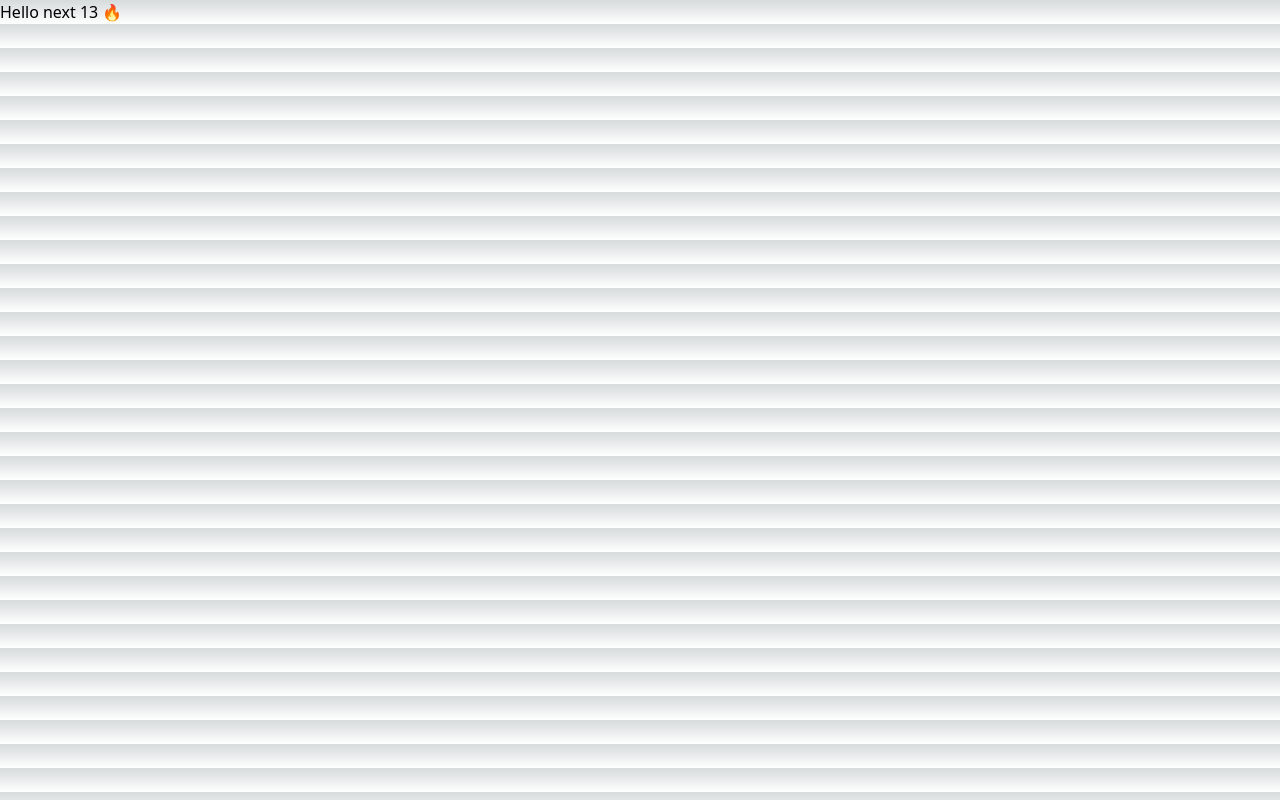
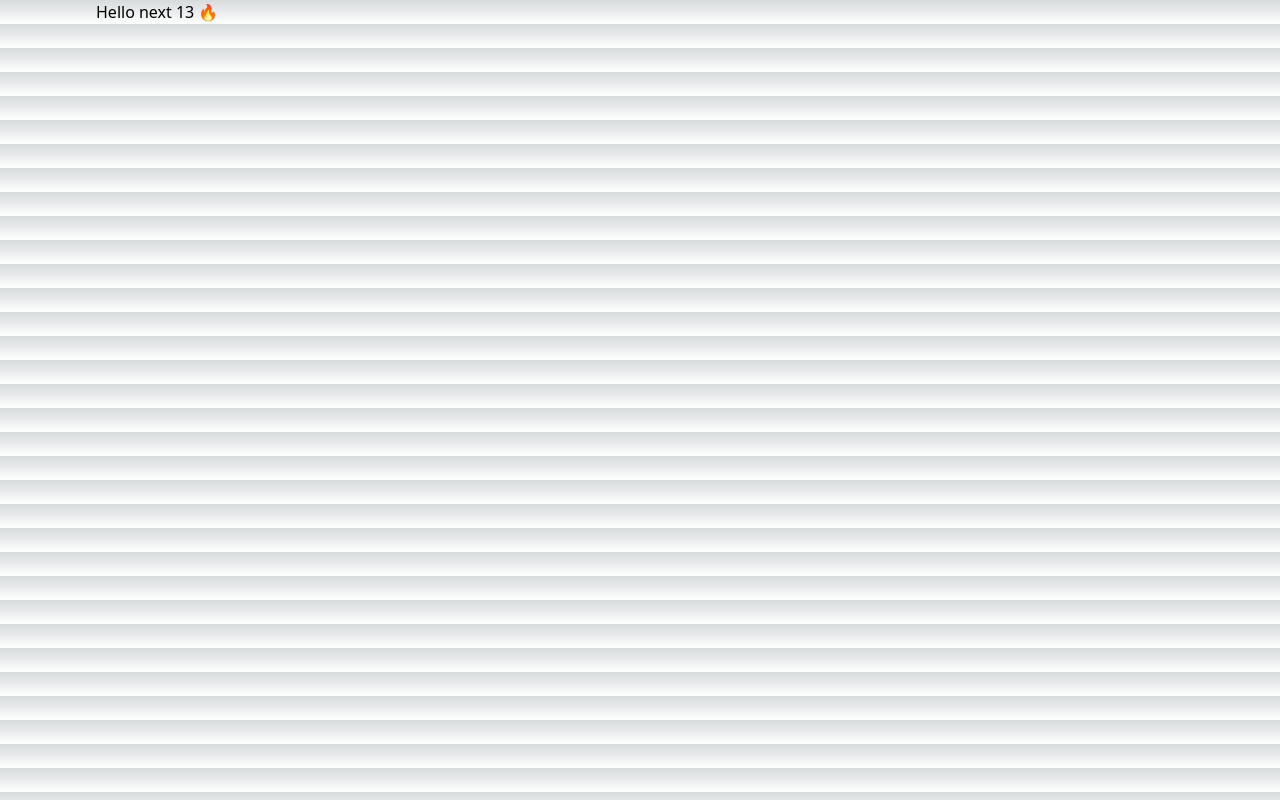
Before and after one commit to OmitNomis/next13-experiment, a Next.js app: page / in a window 1280 px wide. Built offline with nearby package versions, Linux system fonts and the light colour scheme.

Commit message:
main page works :>

```diff
--- a/app/page.jsx
+++ b/app/page.jsx
@@ -7,7 +7,7 @@ const inter = Inter({ subsets: ["latin"] });
 export default function Home() {
   return (
     <main>
-      <h1>Hello next 13 🔥</h1>
+      <h1 className="ml-24">Hello next 13 🔥</h1>
     </main>
   );
 }
--- a/tailwind.config.js
+++ b/tailwind.config.js
@@ -4,9 +4,6 @@ module.exports = {
     "./app/**/*.{js,ts,jsx,tsx}",
     "./pages/**/*.{js,ts,jsx,tsx}",
     "./components/**/*.{js,ts,jsx,tsx}",
-
-    // Or if using `src` directory:
-    "./src/**/*.{js,ts,jsx,tsx}",
   ],
   theme: {
     extend: {},
```
